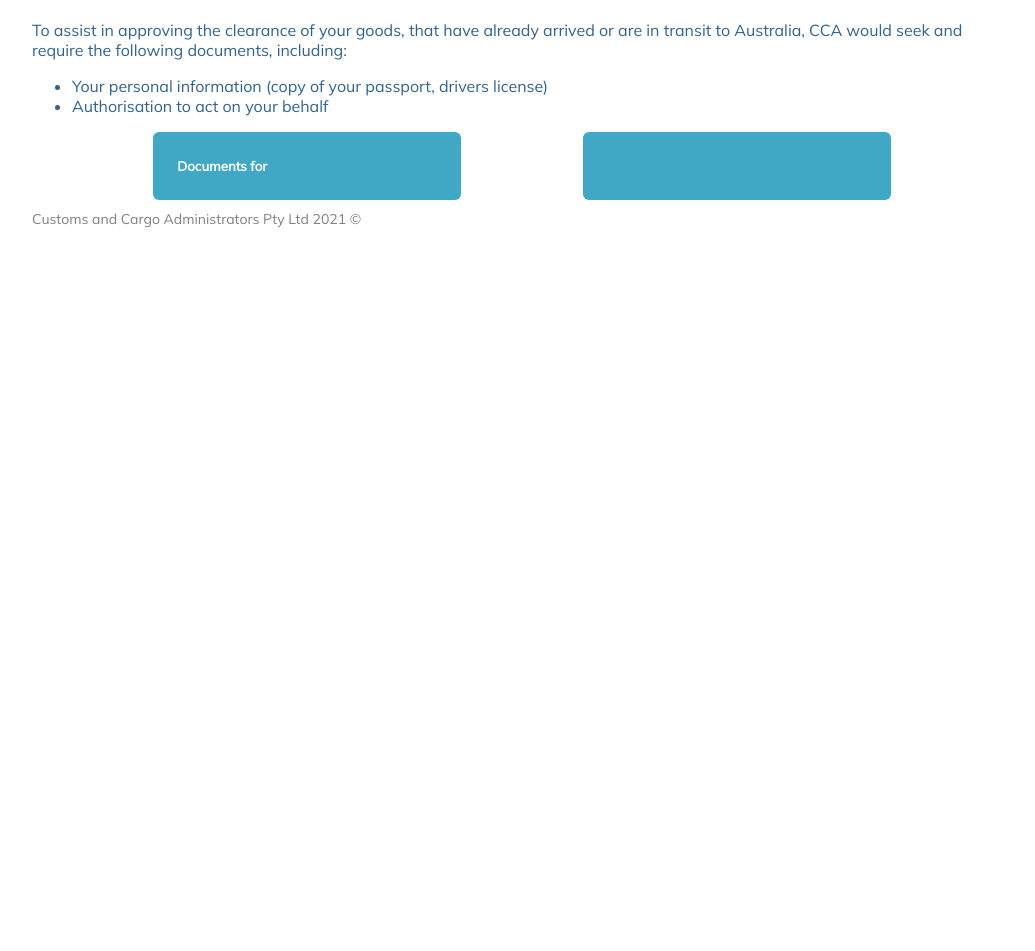
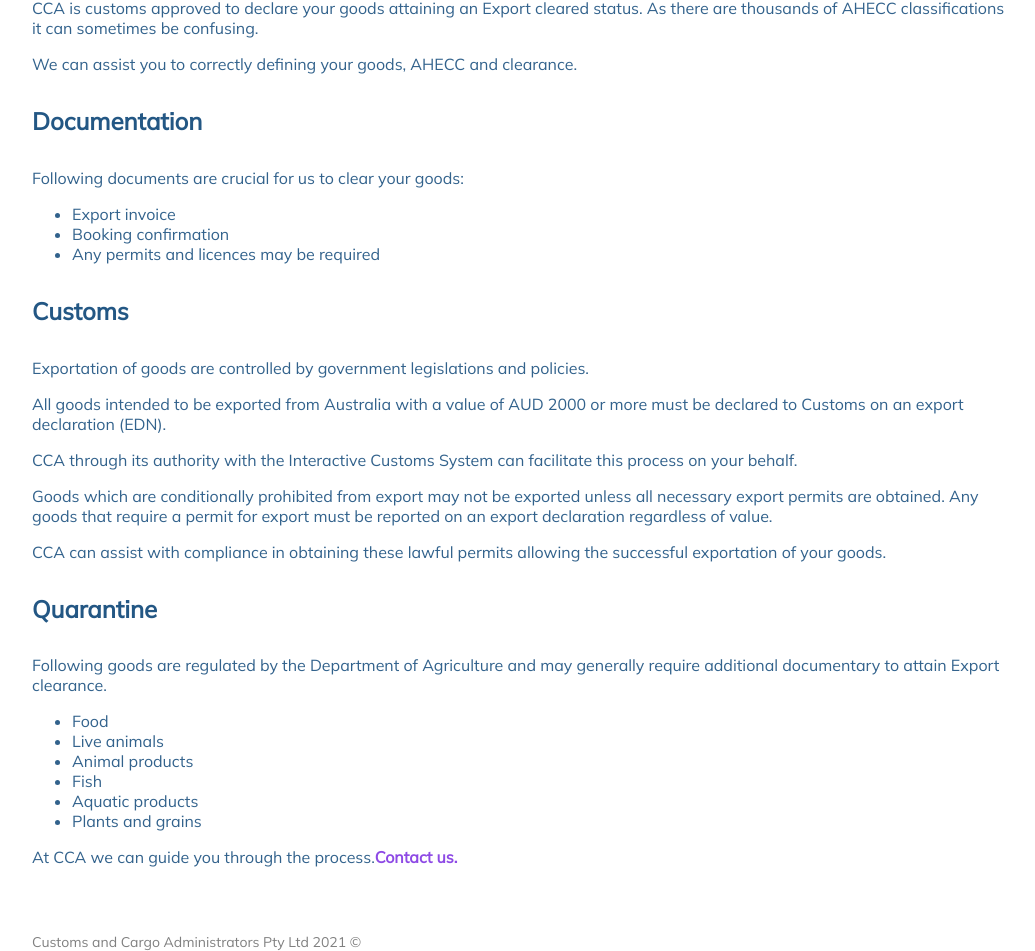
Before and after one commit to bhubhik/cca, a React (Create React App) app: page /export-clearances in a window 1280 px wide. Shown: the part 335-1286 px from the top of the page, without its empty margins (118-1153 px from the left). Before the commit the page ends 800 px from the top, so only its background shows below. Built offline with nearby package versions, Linux system fonts and the light colour scheme.

Commit message:
Export clearances

```diff
--- a/src/components/exportClearances.js
+++ b/src/components/exportClearances.js
@@ -1,10 +1,11 @@
 import classes from './clearances.module.css';
+import { NavLink } from 'react-router-dom';
 
 const Export = () => {
   return (
     <div>
       <p className={classes.title}>Export Clearances</p>
-      <svg width='50' height='25' className={classes.line}>
+      <svg className={classes.line}>
         <line
           x1='50'
           y1='0'
@@ -15,26 +16,74 @@
         />
       </svg>
       <div className={classes.content}>
-        <h4>Documentation</h4>
         <p>
-          To assist in approving the clearance of your goods, that have already
-          arrived or are in transit to Australia, CCA would seek and require the
-          following documents, including:
+          In order to export articles from Australia you will require an
+          Australian Harmonised Export Commodity Classification ( AHECC ) which
+          is an eight digit code to classify goods
         </p>
         <p>
+          CCA is customs approved to declare your goods attaining an Export
+          cleared status. As there are thousands of AHECC classifications it can
+          sometimes be confusing.
+        </p>
+        <p>
+          We can assist you to correctly defining your goods, AHECC and
+          clearance.
+        </p>
+        <h4>Documentation</h4>
+        <p>Following documents are crucial for us to clear your goods:</p>
+        <p>
           <ul>
-            <li>
-              Your personal information (copy of your passport, drivers license)
-            </li>
-            <li>Authorisation to act on your behalf</li>
+            <li>Export invoice</li>
+            <li>Booking confirmation</li>
+            <li>Any permits and licences may be required</li>
           </ul>
         </p>
-        <div className={classes.cards}>
-          <div>
-            <h5>Documents for </h5>
-          </div>
-          <div></div>
-        </div>
+        <h4>Customs</h4>
+        <p>
+          Exportation of goods are controlled by government legislations and
+          policies.
+        </p>
+        <p>
+          All goods intended to be exported from Australia with a value of AUD
+          2000 or more must be declared to Customs on an export declaration
+          (EDN).
+        </p>
+        <p>
+          CCA through its authority with the Interactive Customs System can
+          facilitate this process on your behalf.{' '}
+        </p>
+        <p>
+          Goods which are conditionally prohibited from export may not be
+          exported unless all necessary export permits are obtained. Any goods
+          that require a permit for export must be reported on an export
+          declaration regardless of value.
+        </p>
+        <p>
+          CCA can assist with compliance in obtaining these lawful permits
+          allowing the successful exportation of your goods.
+        </p>
+        <h4>Quarantine</h4>
+        <p>
+          Following goods are regulated by the Department of Agriculture and may
+          generally require additional documentary to attain Export clearance.
+        </p>
+        <ul>
+          <li>Food</li>
+          <li>Live animals</li>
+          <li>Animal products</li>
+          <li>Fish</li>
+          <li>Aquatic products</li>
+          <li>Plants and grains</li>
+        </ul>
+        <p>
+          At CCA we can guide you through the process.
+          <NavLink to='/contact-us'>
+            <strong>Contact us.</strong>
+          </NavLink>
+        </p>
+        <br />
+        <br />
       </div>
     </div>
   );
```
